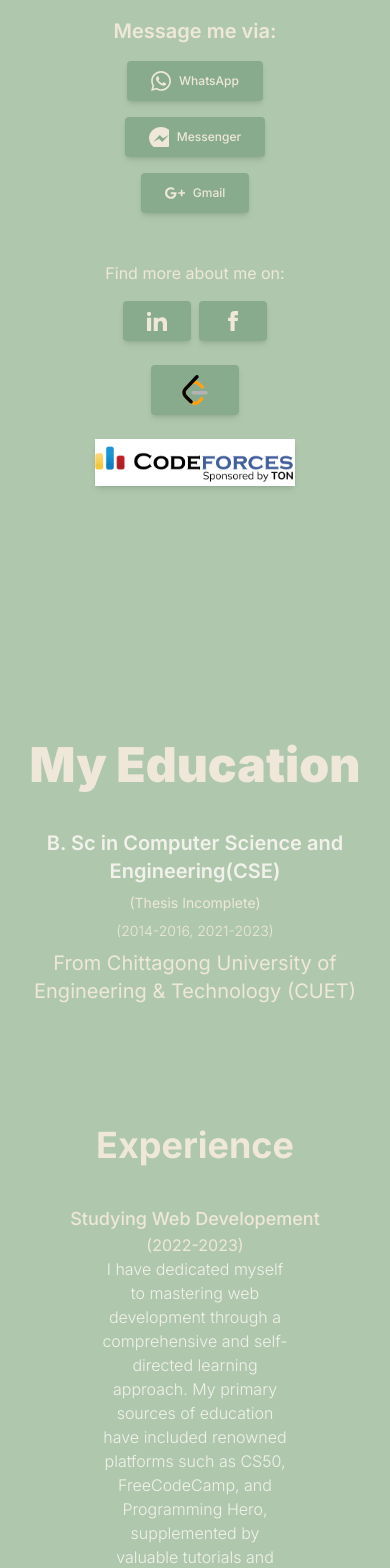
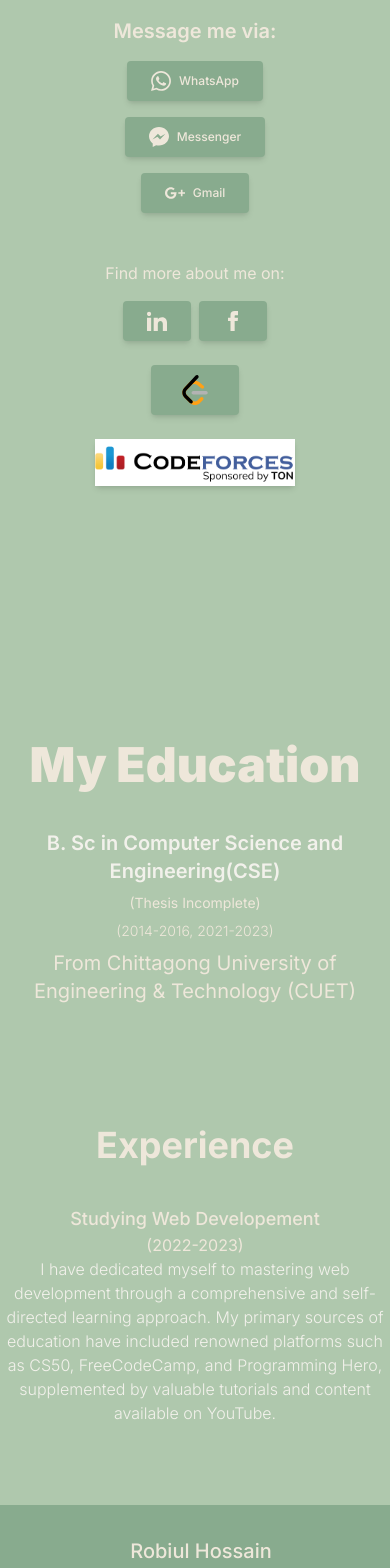
Before and after one commit to coder7475/robiul-hossain-portfolio, a Next.js app: page / in a window 390 px wide. Shown: the part 3900-5468 px from the top of the page. Built offline with nearby package versions, Linux system fonts and the light colour scheme.

Commit message:
fix type error

```diff
--- a/src/components/ui/Contact.tsx
+++ b/src/components/ui/Contact.tsx
@@ -29,7 +29,7 @@ function MessageContact() {
           <svg
             className="h-5 w-5"
             fill="currentColor"
-            viewbox="0 0 24 24"
+            viewBox="0 0 24 24"
             xmlns="http://www.w3.org/2000/svg"
             fillRule="evenodd"
             clipRule="evenodd"
@@ -91,7 +91,7 @@ const Contact = () => {
             >
               <svg
                 xmlns="http://www.w3.org/2000/svg"
-                class="h-5 w-5"
+                className="h-5 w-5"
                 fill="currentColor"
                 viewBox="0 0 24 24"
               >
--- a/src/components/ui/Experience.tsx
+++ b/src/components/ui/Experience.tsx
@@ -12,7 +12,7 @@ const Experience = () => {
           <h3>(2022-2023)</h3>
         </li>
         <li>
-        <h4 className="text-light mx-auto font-light w-1/2 ">I have dedicated myself to mastering web development through a comprehensive and self-directed learning approach. My primary sources of education have included renowned platforms such as CS50, FreeCodeCamp, and Programming Hero, supplemented by valuable tutorials and content available on YouTube.</h4>
+        <h4 className="text-light mx-auto font-light lg:w-1/2 ">I have dedicated myself to mastering web development through a comprehensive and self-directed learning approach. My primary sources of education have included renowned platforms such as CS50, FreeCodeCamp, and Programming Hero, supplemented by valuable tutorials and content available on YouTube.</h4>
         </li>
       </ul>
     </div>
```
